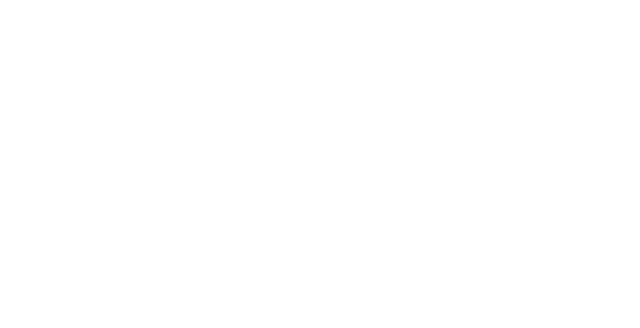
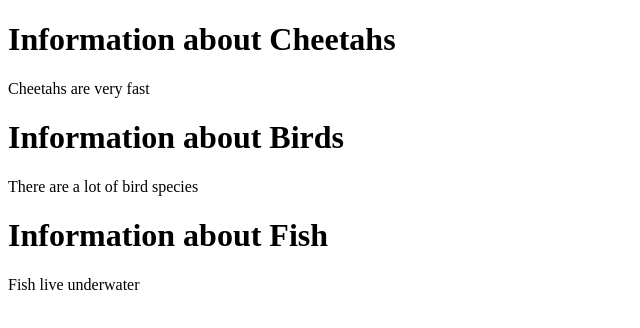
Before and after one commit to aaravrao12/aaravrao12.github.io, a plain HTML site: page index.html in a window 1280 px wide. Shown: the whole page, without its empty margins (0-640 px from the left). Drawn offline with Linux system fonts and the light colour scheme.

Commit message:
Updated Animal Website

```diff
--- a/index.html
+++ b/index.html
@@ -1,7 +1,32 @@
 <!DOCTYPE html>
 <html>
 <head>
-<title>Animal Info</title>
-<link rel = "stylesheet" href = "index.css">
+    <title>Animal Info</title>
+    <link rel = "stylesheet" href = "index.css">
 </head>
+<body>
+    <div>
+        <h1>
+            Information about Cheetahs
+        </h1>
+        <p>
+            Cheetahs are very fast
+        </p>
+    </div>
+        <h1>
+            Information about Birds
+        </h1>
+        <p>
+            There are a lot of bird species
+        </p>
+
+    <div>
+        <h1>
+            Information about Fish
+        </h1>
+        <p>
+            Fish live underwater
+        </p>
+    </div>
+</body>
 </html>
```
